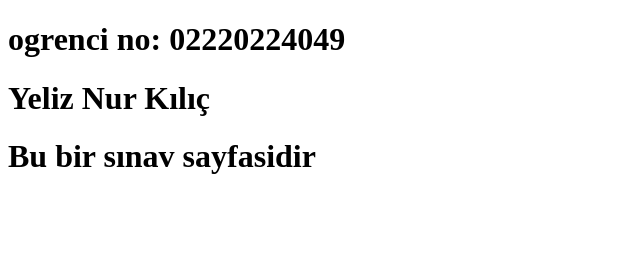
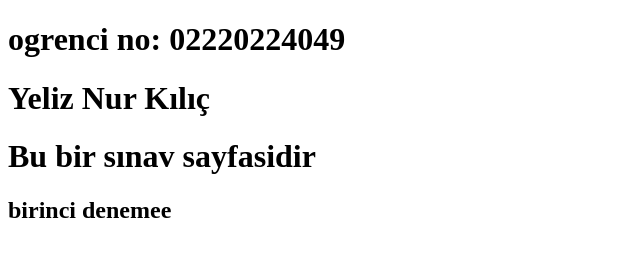
Before and after one commit to yeliznurkilic/vizesinavi, a plain HTML site: page index.html in a window 1280 px wide. Shown: the whole page, without its empty margins (0-640 px from the left). Drawn offline with Linux system fonts and the light colour scheme.

Commit message:
Update index.html

```diff
--- a/index.html
+++ b/index.html
@@ -5,6 +5,6 @@
     <h1>ogrenci no: 02220224049</h1>
     <h1>Yeliz Nur Kılıç</h1>
     <h1>Bu bir sınav sayfasidir</h1>
-
+    <h2>birinci denemee</h2>
 </body>
 </html>
```
